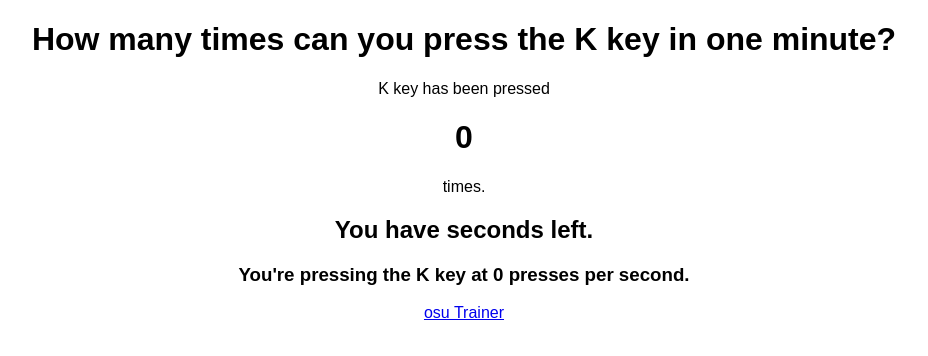
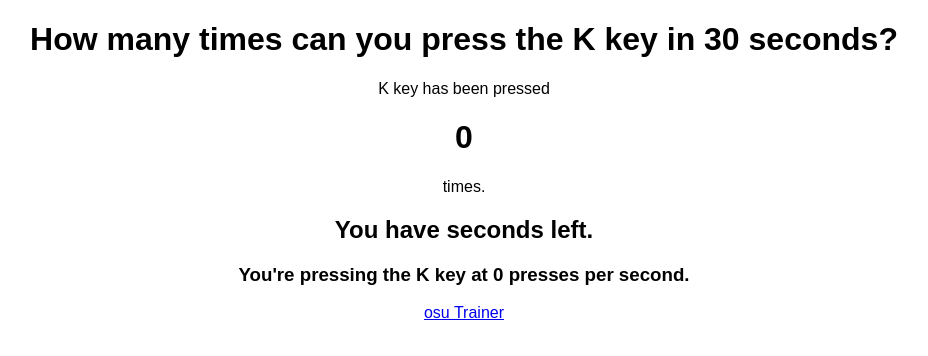
Before and after one commit to All88keys/kkey, a plain HTML site: page index.html in a window 1280 px wide. Shown: the whole page, without its empty margins (176-1104 px from the left). Drawn offline with nearby package versions, Linux system fonts and the light colour scheme; no server answers.

Commit message:
Update index.html

```diff
--- a/index.html
+++ b/index.html
@@ -13,7 +13,7 @@
     <title>K KEY</title>
   </head>
   <body>
-    <h1>How many times can you press the K key in one minute? </h1>
+    <h1>How many times can you press the K key in 30 seconds? </h1>
     <p>K key has been pressed</p>
     <h1 id="pressed">0</h1>
     <p>times.</p>
```
